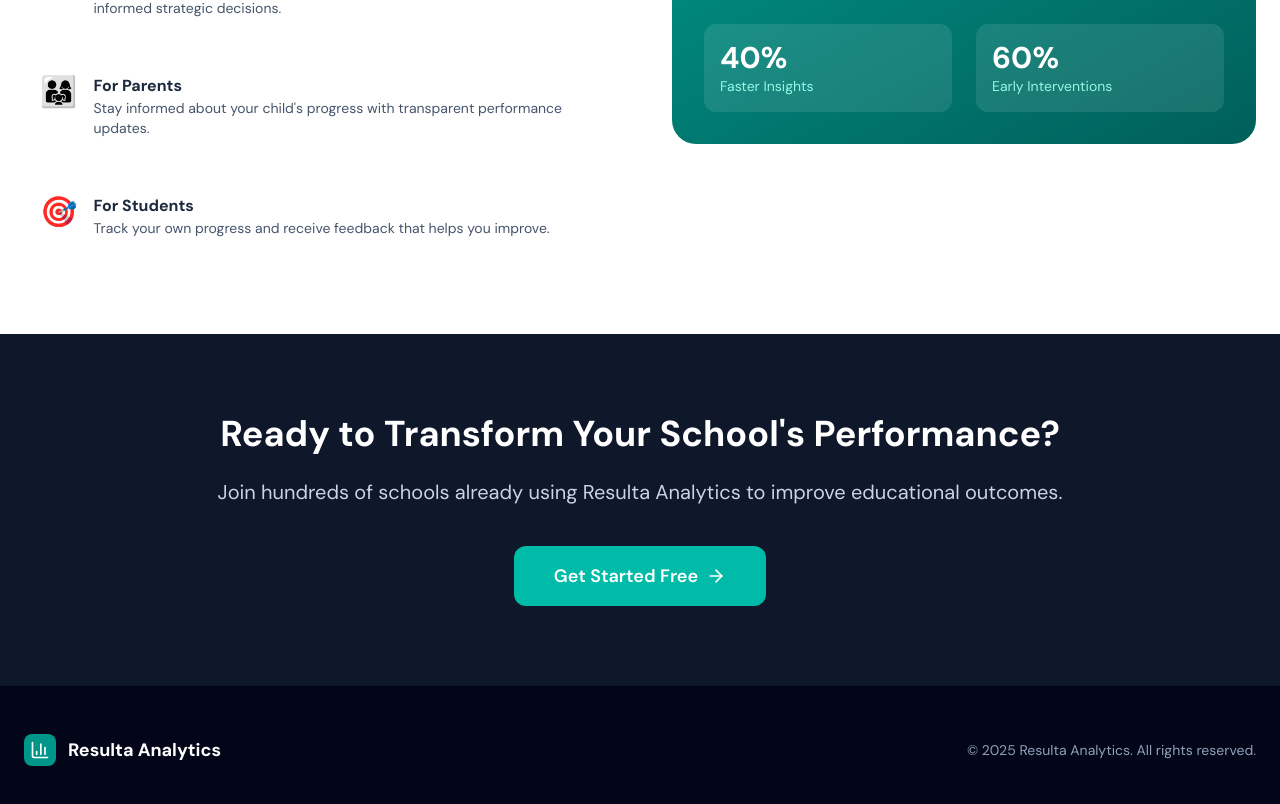
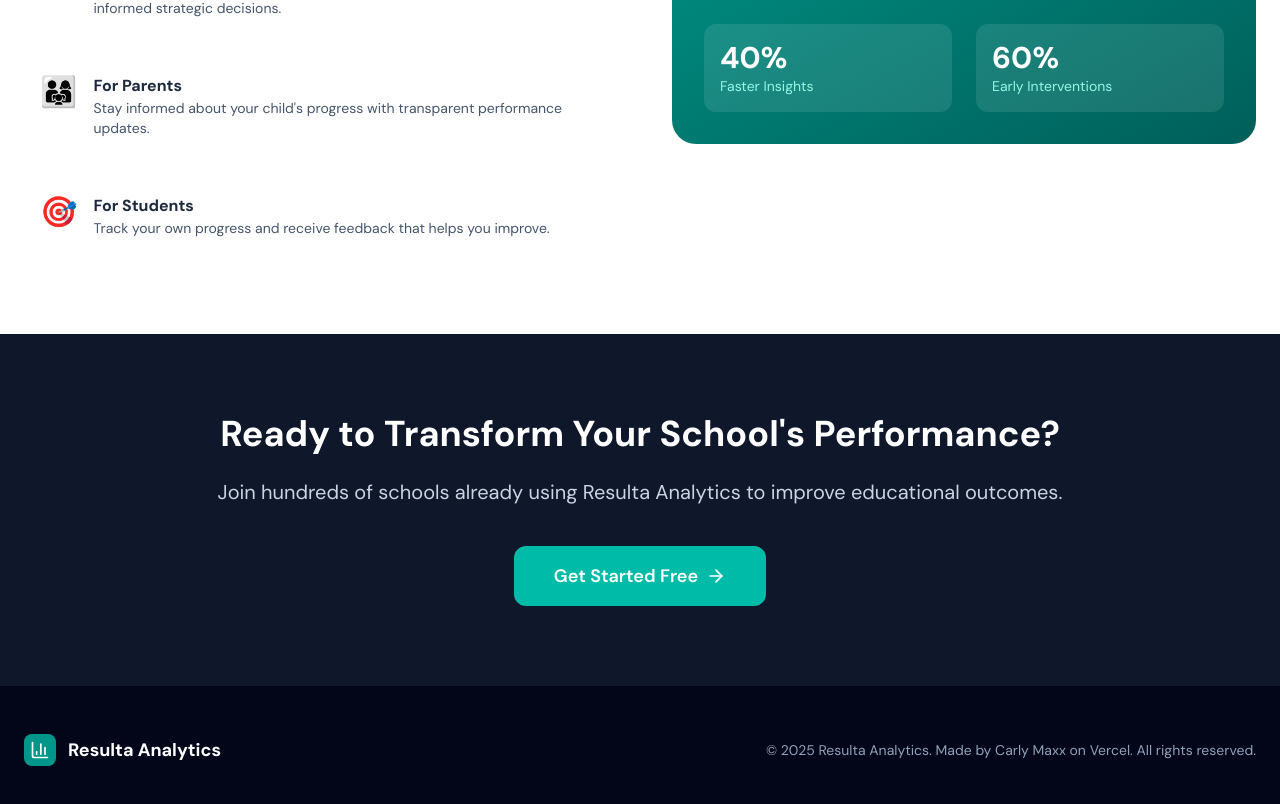
Before and after one commit to Carlymaxx/resulta-analytics, a Next.js app: page / in a window 1280 px wide. Shown: the part 2003-2807 px from the top of the page. Built offline with nearby package versions, Linux system fonts and the light colour scheme.

Commit message:
Update footer with Made by Carly Maxx on Vercel

```diff
--- a/src/app/page.tsx
+++ b/src/app/page.tsx
@@ -251,7 +251,7 @@ export default function Home() {
               <span className="text-lg font-bold text-white">Resulta Analytics</span>
             </div>
             <p className="text-slate-400 text-sm">
-              © 2025 Resulta Analytics. All rights reserved.
+              © 2025 Resulta Analytics. Made by Carly Maxx on Vercel. All rights reserved.
             </p>
           </div>
         </div>
```
